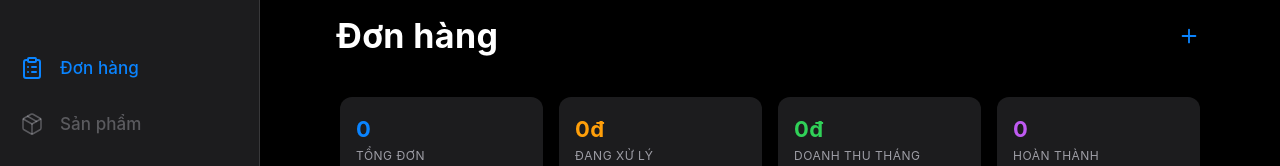
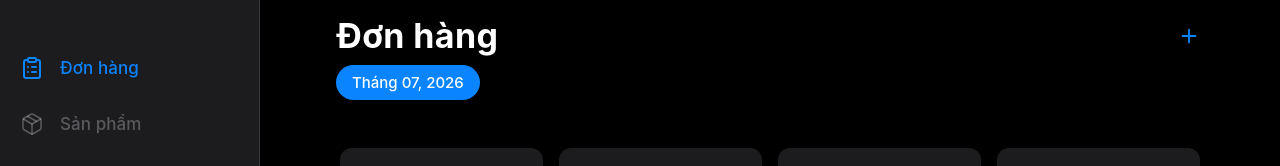
Before and after one commit to nguyenquanghiep96-dotcom/Driball-App, a React (Vite) app: page / in a window 1280 px wide. Shown: the top 166 px of the page. Built offline with nearby package versions, Linux system fonts and the light colour scheme; no server answers; the database is empty; the HTML template or start-up script is replaced by a standard one.

Commit message:
Implement Month Picker and scoped stats on OrdersPage

```diff
--- a/src/pages/OrdersPage.jsx
+++ b/src/pages/OrdersPage.jsx
@@ -16,10 +16,24 @@ export default function OrdersPage() {
   const navigate = useNavigate();
   const [activeFilter, setActiveFilter] = useState('all');
   const [searchQuery, setSearchQuery] = useState('');
+  const currentMonth = getCurrentMonth();
+  const [selectedMonth, setSelectedMonth] = useState(currentMonth);
+
+  const availableMonths = useMemo(() => {
+    const months = new Set();
+    months.add(currentMonth);
+    state.orders.forEach(o => {
+      if (o.createdAt) months.add(o.createdAt.substring(0, 7));
+    });
+    return Array.from(months).sort((a, b) => b.localeCompare(a));
+  }, [state.orders, currentMonth]);
+
+  const selectedMonthOrders = useMemo(() => {
+    return state.orders.filter(o => o.createdAt && o.createdAt.startsWith(selectedMonth));
+  }, [state.orders, selectedMonth]);
 
   const filteredOrders = useMemo(() => {
-    const currentMonth = getCurrentMonth();
-    let orders = state.orders.filter(o => o.createdAt && o.createdAt.startsWith(currentMonth));
+    let orders = selectedMonthOrders;
     if (activeFilter === 'pending') {
       orders = orders.filter(o => o.status !== 'completed');
     } else if (activeFilter === 'completed') {
@@ -32,14 +46,14 @@ export default function OrdersPage() {
       );
     }
     return orders;
-  }, [state.orders, activeFilter, searchQuery]);
+  }, [selectedMonthOrders, activeFilter, searchQuery]);
 
   const monthStats = useMemo(() => {
-    return calculateMonthlyStats(state.orders, state.products, getCurrentMonth());
-  }, [state.orders, state.products]);
+    return calculateMonthlyStats(state.orders, state.products, selectedMonth);
+  }, [state.orders, state.products, selectedMonth]);
 
   const totalPending = useMemo(() => {
-    return state.orders
+    return selectedMonthOrders
       .filter(o => o.status !== 'cancelled' && o.status !== 'completed')
       .reduce((sum, order) => {
         const product = state.products.find(p => p.id === order.productId);
@@ -49,7 +63,7 @@ export default function OrdersPage() {
         }
         return sum;
       }, 0);
-  }, [state.orders, state.products]);
+  }, [selectedMonthOrders, state.products]);
 
   return (
     <div className="page">
@@ -66,11 +80,28 @@ export default function OrdersPage() {
         </div>
       </div>
 
+      {/* Month Picker */}
+      <div className="filter-scroll" style={{ paddingTop: 0, paddingBottom: 16 }}>
+        {availableMonths.map(m => {
+          const [year, month] = m.split('-');
+          return (
+            <button
+              key={m}
+              className={`filter-pill ${selectedMonth === m ? 'active' : ''}`}
+              onClick={() => setSelectedMonth(m)}
+              style={{ background: selectedMonth === m ? 'var(--color-blue)' : 'var(--color-bg-secondary)' }}
+            >
+              Tháng {month}, {year}
+            </button>
+          );
+        })}
+      </div>
+
       {/* Stats Summary */}
       <div className="page-content">
         <div className="stats-grid">
           <div className="stat-card accent-blue">
-            <div className="stat-card-value">{state.orders.length}</div>
+            <div className="stat-card-value">{monthStats.totalOrders}</div>
             <div className="stat-card-label">Tổng đơn</div>
           </div>
           <div className="stat-card accent-orange">
```
